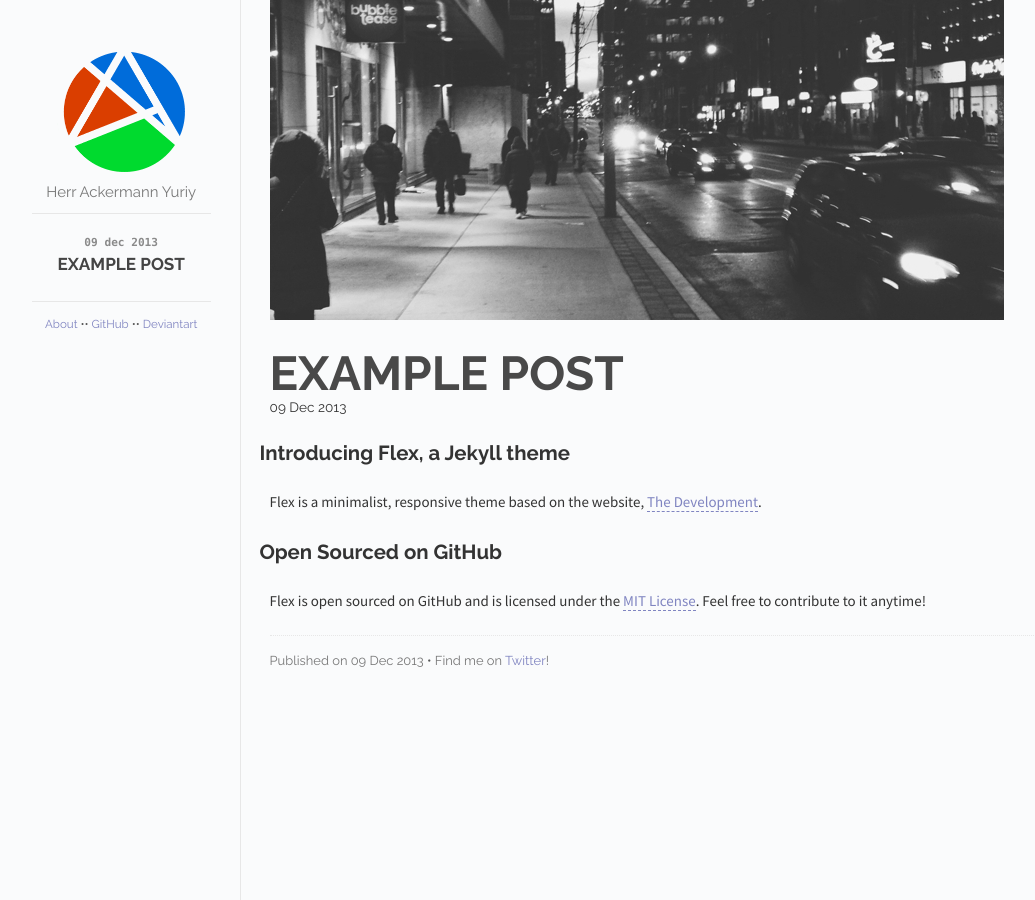
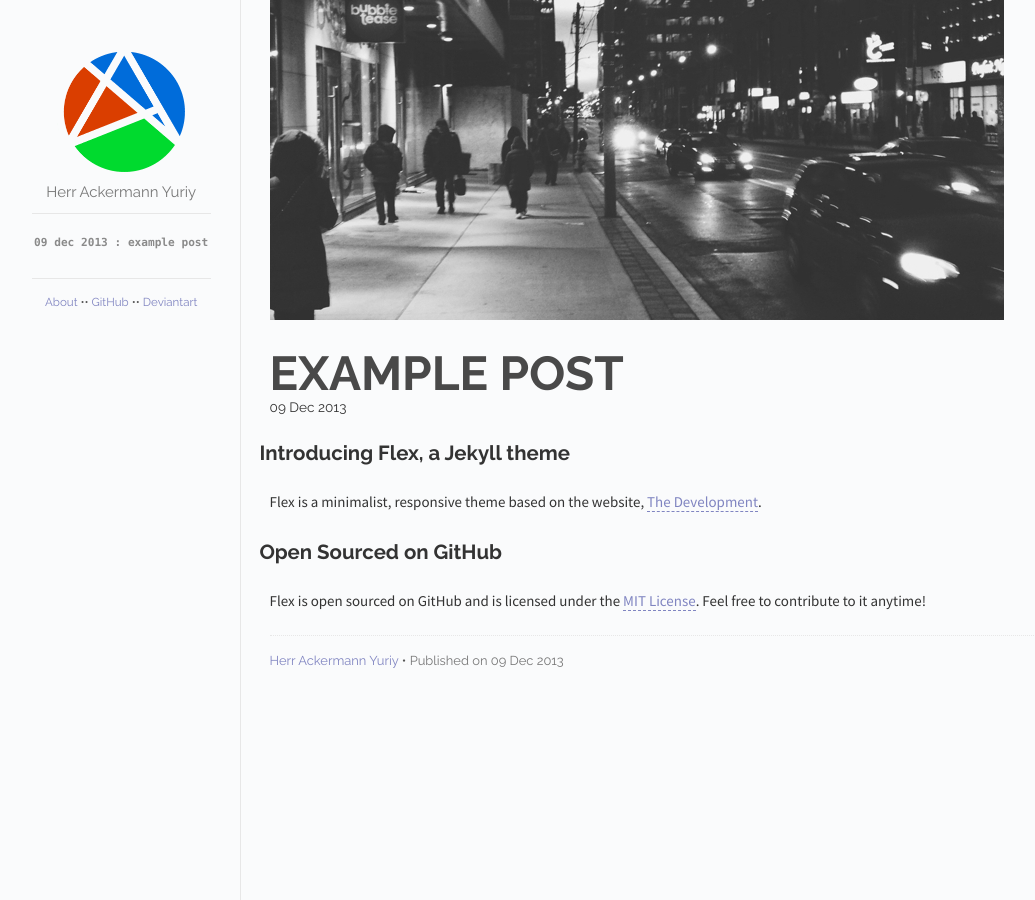
Before and after one commit to herrjemand/herrjemand.github.io, a Jekyll site: the page built from index.html, in a window 1280 px wide. Shown: the whole page, without its empty margins (118-1153 px from the left). Built offline with Jekyll 4.4.1, drawn with Linux system fonts in a browser that asks for light colours; Markdown is read by kramdown in place of the engine named in the settings.

Commit message:
Design update #1

```diff
--- a/_includes/post.html
+++ b/_includes/post.html
@@ -17,8 +17,13 @@
   </div>
   <div class="colophon">
     <p>
-      <span id="pub-date">Published on {{ page.date | date_to_string }}</span> <span class="separator">&bull;</span>
-      <span id="social">Find me on <a href="">Twitter</a>!</span>
+      <span id="social">{% if site.title %}
+        {% if site.url %}<a href="{{ site.url }}">{% endif %}
+          {{ site.title }}
+        {% if site.url %}</a>{% endif %}
+      {% endif %}</span>
+      <span class="separator">&bull;</span>
+      <span id="pub-date">Published on {{ page.date | date_to_string }}</span>
     </p>
   </div>
 </div>
--- a/_layouts/default.html
+++ b/_layouts/default.html
@@ -3,7 +3,7 @@
   <head>
       <meta charset="utf-8">
       <meta http-equiv="X-UA-Compatible" content="IE=edge,chrome=1">
-      <title>Ackermann Yuriy - {{ page.title }}</title>
+      <title>Herr Ackermann Yuriy - {{ page.title }}</title>
       <meta name="viewport" content="width=device-width">
 
       <!-- syntax highlighting CSS -->
@@ -31,8 +31,7 @@
             {% for post in site.posts %}
               <li class="post-link">
                 <a class="post-title" href="{{ post.url }}">
-                  <span class="post-date">{{ post.date | date_to_string }}</span>
-                  {{ post.title }}
+                  <span class="post-date">{{ post.date | date_to_string }} : {{ post.title | upcase }}</span>
                 </a>
               </li>
             {% endfor %}
```
